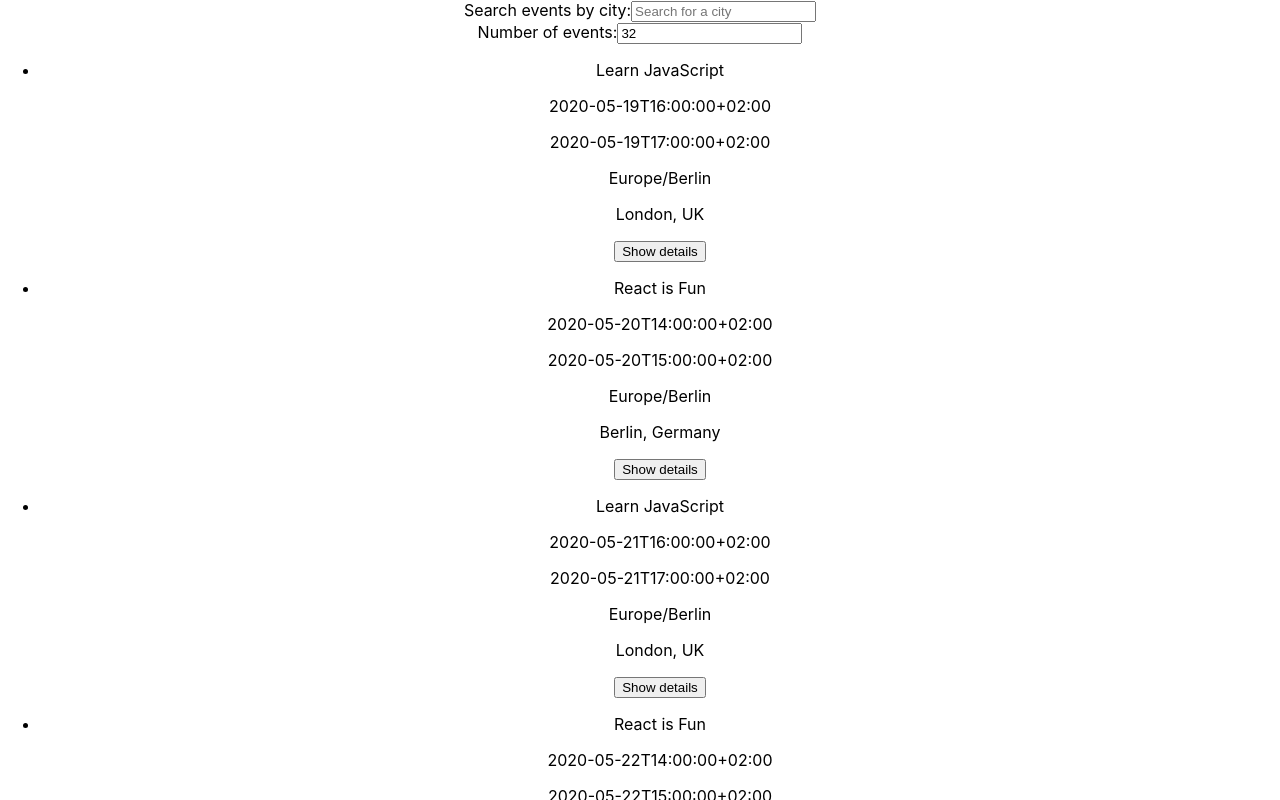
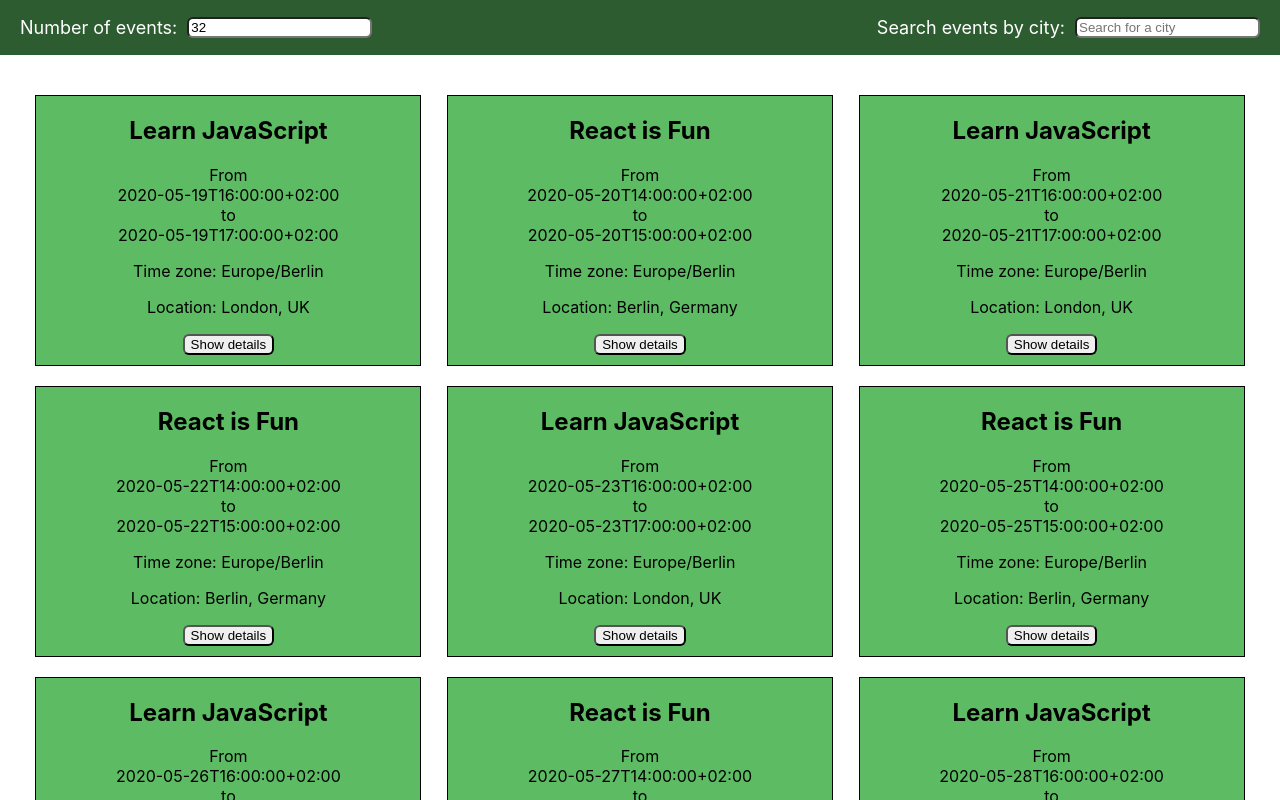
Before and after one commit to Darkpfeffer/meet-app, a React (Create React App) app: page / in a window 1280 px wide. Shown: the top 800 px of the page. Built offline with nearby package versions, Linux system fonts and the light colour scheme.

Commit message:
Styled project

```diff
--- a/src/App.css
+++ b/src/App.css
@@ -2,37 +2,204 @@
   text-align: center;
 }
 
-.App-logo {
-  height: 40vmin;
-  pointer-events: none;
+button {
+  border: 2px outset rgba(0, 0, 0, 1);
+  border-radius: 6px;
 }
 
-@media (prefers-reduced-motion: no-preference) {
-  .App-logo {
-    animation: App-logo-spin infinite 20s linear;
+button:hover {
+  box-shadow: 0px 0px 10px rgb(38, 78, 40);
+  transition-duration: 0.8s;
+}
+
+button:active {
+  box-shadow: none;
+  border: 1px outset rgba(0, 0, 0, 1);
+  transition-duration: 0s;
+}
+
+label {
+  margin-left: 20px;
+}
+
+input {
+  margin-left: 10px;
+  margin-right: 20px;
+  border-radius: 6px;
+}
+
+li {
+  list-style-type: none;
+}
+
+/* header styling*/
+.App-header {
+  background-color: #2e5c31;
+  height: 55px;
+  display: flex;
+  position: fixed;
+  top: 0;
+  left: 0;
+  width: 100%;
+  flex-direction: row;
+  align-items: center;
+  justify-content: space-between;
+  font-size: calc(10px + 1vmin);
+  color: white;
+}
+
+.App-header__item {
+  display: inherit;
+  width: 1fr;
+  text-align: center;
+}
+
+.suggestions {
+  position: fixed;
+  top: 36px;
+  right: 20px;
+  background-color: #28522b;
+  box-shadow: 0px 10px 20px rgba(0, 0, 0, 0.7);
+  padding: 0 20px;
+}
+
+.selection {
+  cursor: pointer;
+  border-bottom: 1px solid rgba(250, 250, 250, 1)
+}
+
+.last-selection {
+  margin: 5px;
+}
+
+/* Events styling */
+.event {
+  border: 1px solid rgba(0, 0, 0, 1);
+  background-color: #5DBB63;
+}
+
+.grid-item {
+  display: inline-block;
+  width: 33%
+}
+
+.show-details {
+  width: 98%;
+}
+
+@supports (display: grid) {
+  .grid-containder {
+    display: inline-grid;
+    grid-template-columns: 1fr 1fr 1fr;
+    grid-template-rows: auto;
+  }
+
+  .grid-item {
+    width: 30%;
+    min-height: auto;
+    margin-top: 20px;
+    margin-right: 1%;
+    margin-left: 1%;
+    padding-bottom: 10px;
+  }
+
+  .show-details {
+    width: 98%;
   }
 }
 
-.App-header {
-  background-color: #282c34;
-  min-height: 100vh;
-  display: flex;
-  flex-direction: column;
-  align-items: center;
-  justify-content: center;
-  font-size: calc(10px + 2vmin);
-  color: white;
+#event-list {
+  margin-top: 75px;
 }
 
-.App-link {
-  color: #61dafb;
+/* Media queries*/
+@media all and (max-width: 785px) {
+  .App-header {
+    height: 55px;
+    flex-direction: column;
+    padding-top: 10px;
+    padding-bottom: 10px;
+  }
+
+  .suggestions {
+    top: 57px;
+    width: 150px;
+    left: 50%;
+    right: auto;
+  }
 }
 
-@keyframes App-logo-spin {
-  from {
-    transform: rotate(0deg);
+@media all and (max-width: 700px) {
+  .grid-containder {
+    grid-template-columns: 1fr 1fr;
   }
-  to {
-    transform: rotate(360deg);
+
+  .grid-item {
+    width: 45%;
+  }
+
+  .show-details {
+    width: 98%;
   }
 }
+
+@media all and (max-width: 472px) {
+  .grid-containder {
+    grid-template-columns: 1fr;
+  }
+
+  .grid-item {
+    width: 98%;
+  }
+}
+
+@media all and (max-width: 375px) {
+  input {
+    width: 100px;
+    height: 15px;
+  }
+
+  .suggestions {
+    left: 35%;
+  }
+}
+
+@media all and (max-width: 340px) {
+  body {
+    font-size: 13px;
+  }
+}
+
+@media all and (max-width: 310px) {
+  .suggestions {
+    left: 0px;
+  }
+}
+
+@media all and (max-width: 280px) {
+  .App-header {
+    height: 105px;
+  }
+
+  .suggestions {
+    top: 112px;
+  }
+
+  #event-list {
+    margin-top: 120px;
+  }
+}
+
+@media all and (max-width: 210px) {
+  .App-header {
+    height: 120px;
+  }
+
+  .suggestions {
+    top: 127px;
+  }
+
+  #event-list {
+    margin-top: 130px;
+  }
+}
--- a/src/App.js
+++ b/src/App.js
@@ -34,11 +34,15 @@ export const App = () => {
 
   return (
     <div className='App'>
-      <CitySearch
-        allLocations={allLocations}
-        setCurrentCity={setCurrentCity}
-      />
-      <NumberOfEvents setCurrentNOE={setCurrentNOE} />
+      <header className='App-header'>
+        <NumberOfEvents
+          setCurrentNOE={setCurrentNOE}
+        />
+        <CitySearch
+          allLocations={allLocations}
+          setCurrentCity={setCurrentCity}
+        />
+      </header>
       <EventList events={events} currentNOE={currentNOE} />
     </div>
   )
--- a/src/components/CitySearch/CitySearch.js
+++ b/src/components/CitySearch/CitySearch.js
@@ -28,7 +28,10 @@ export const CitySearch = ({ allLocations, setCurrentCity }) => {
     }, [`${allLocations}`])
 
     return (
-        <div id="city-search">
+        <div
+            id="city-search"
+            className='App-header__item'
+        >
             <label>
                 Search events by city:
             </label>
@@ -43,11 +46,18 @@ export const CitySearch = ({ allLocations, setCurrentCity }) => {
             {showSuggestions ?
                 <ul className="suggestions">
                     {suggestions.map((suggestion) => {
-                        return <li onClick={handleItemClicked} key={suggestion}>
+                        return (<li onClick={handleItemClicked}
+                                    key={suggestion}
+                                    className="selection"
+                        >
                             {suggestion}
-                        </li>
+                        </li>)
                     })}
-                    <li key='See all cities' onClick={handleItemClicked}>
+                    <li
+                        key='See all cities'
+                        onClick={handleItemClicked}
+                        className="selection last-selection"
+                    >
                         <b>See all cities</b>
                     </li>
                 </ul> : null}
--- a/src/components/Event/Event.js
+++ b/src/components/Event/Event.js
@@ -3,37 +3,39 @@ import { useState } from "react"
 
 export const Event = ({ event }) => {
     const [showDetails, setShowDetails] = useState(false)
+
     const toggleDetails = (e) => {
         e.preventDefault();
         setShowDetails(!showDetails);
     }
 
     return (
-        <li>
+        <>
                 {event && !showDetails ? (
-                <>
-                    <p>{event.summary}</p>
-                    <p>{event.start.dateTime}</p>
-                    <p>{event.end.dateTime}</p>
-                    <p>{event.start.timeZone}</p>
-                    <p>{event.location}</p>
+                    <div role="listitem" className="event grid-item">
+                        <h2>{event.summary}</h2>
+                        <p>From<br/>
+                            <span>{event.start.dateTime}</span><br />
+                            <span> to </span><br />
+                            <span>{event.end.dateTime}</span></p>
+                        <p>Time zone: <span>{event.start.timeZone}</span></p>
+                        <p>Location: <span>{event.location}</span></p>
                         <button onClick={toggleDetails}>Show details</button>
-                </>
+                    </div>
                 ) : null }
 
                 {event && showDetails ? (
-                <>
-                    <p>{event.summary}</p>
-                    <p>{event.start.dateTime}</p>
-                    <p>{event.end.dateTime}</p>
-                    <p>{event.start.timeZone}</p>
-                    <p>{event.location}</p>
+                    <div role="listitem" className="event grid-item show-details">
+                        <h2>{event.summary}</h2>
+                        <p>From <span>{event.start.dateTime}</span><span> to </span><span>{event.end.dateTime}</span></p>
+                        <p>Time zone: <span>{event.start.timeZone}</span></p>
+                        <p>Location: <span>{event.location}</span></p>
                         <p className="description">{event.description}</p>
-                    <p>{event.htmlLink}</p>
-                    <p>{event.iCalUID}</p>
+                        <p>Open in Google Calendar: <span><a href={event.htmlLink} rel={event.summary} target="_blank">{event.htmlLink.substring(0, 50)}...</a></span></p>
+                        <p>ICalendar ID: <span>{event.iCalUID}</span></p>
                         <button onClick={toggleDetails}>Hide details</button>
+                    </div>
+                ) : null }
         </>
-            ) : null }
-        </li>
     )
 }
--- a/src/components/EventList/EventList.js
+++ b/src/components/EventList/EventList.js
@@ -3,10 +3,10 @@ import { Event } from "../Event/Event"
 
 export const EventList = ({ events }) => {
     return (
-        <ul id="event-list">
+        <div role="list" id="event-list">
             {events ?
                 events.map(event => <Event key={event.id} event={event} />)
             : null}
-        </ul>
+        </div>
     )
 }
--- a/src/components/NumberOfEvents/NumberOfEvents.js
+++ b/src/components/NumberOfEvents/NumberOfEvents.js
@@ -5,11 +5,19 @@ export const NumberOfEvents = ({ setCurrentNOE }) => {
     }
 
     return (
-        <div id="number-of-events">
+        <div
+            id="number-of-events"
+            className='App-header__item'
+        >
             <label>
                 Number of events:
             </label>
-            <input role="textbox" defaultValue={32} onChange={numberChange}></input>
+            <input
+                role="textbox"
+                defaultValue={32}
+                onChange={numberChange}
+            >
+            </input>
         </div>
     )
 }
```
Also changed, not shown: 1 other file (tests, documents, lock files or other folders). Lines whose indentation alone changed are shown as unchanged.
